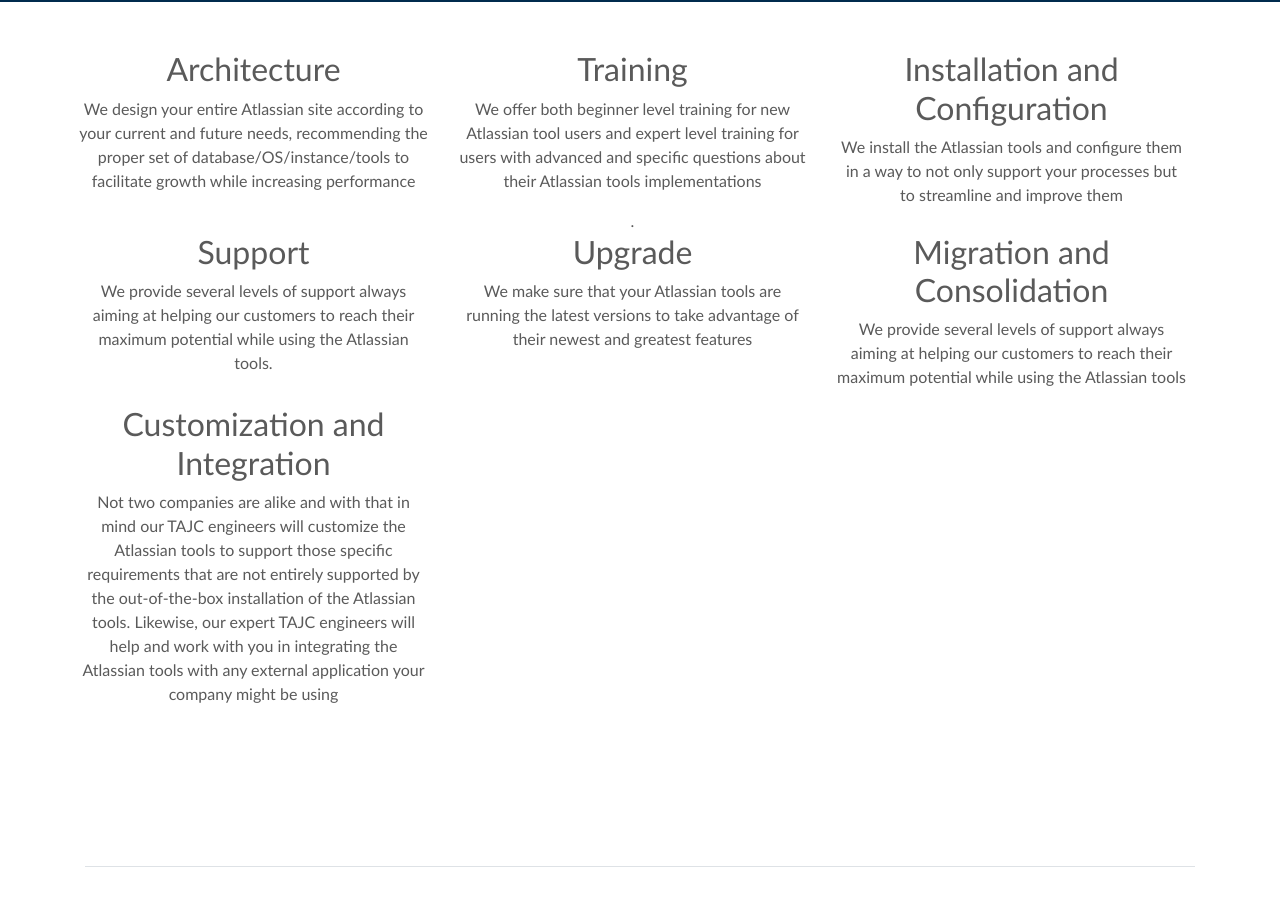
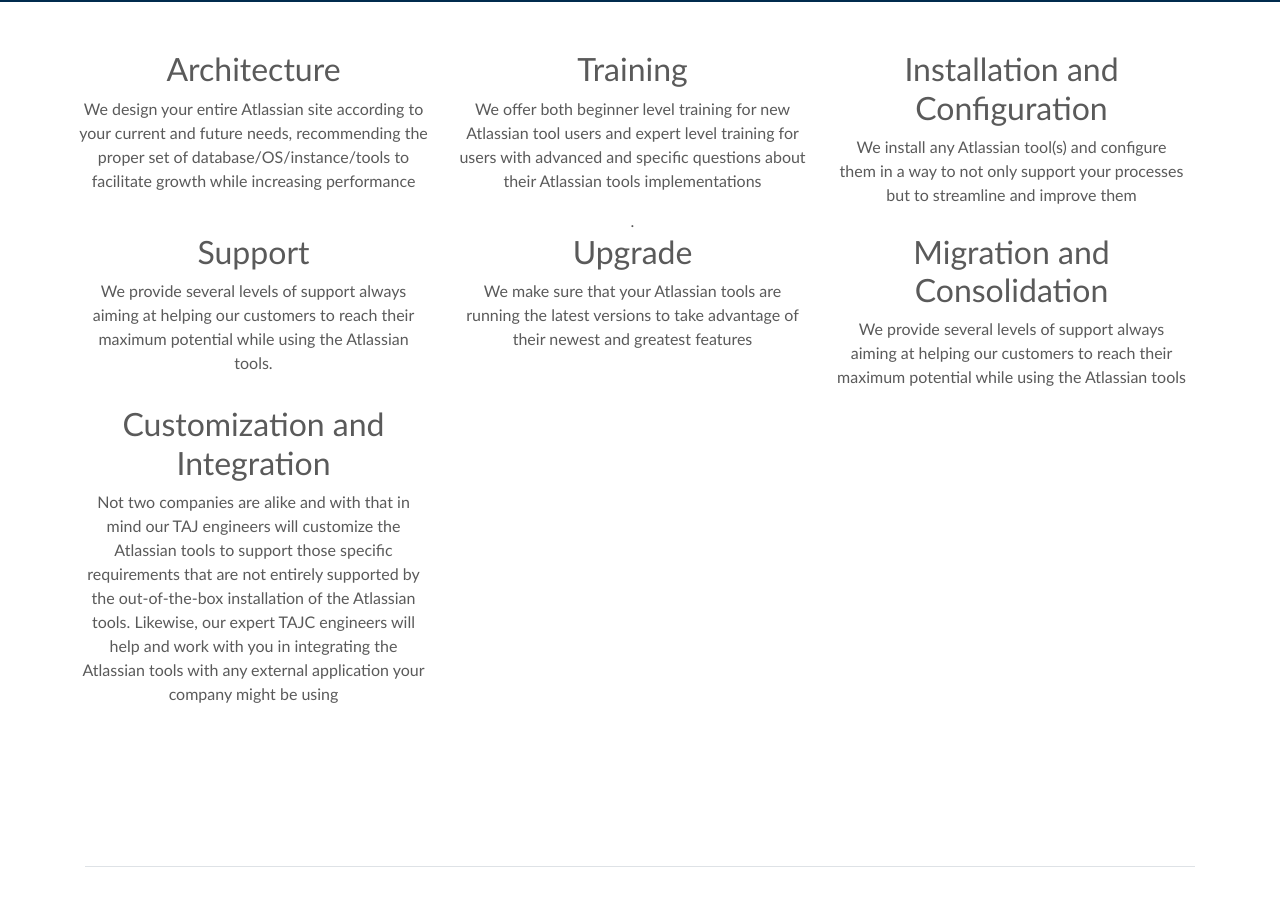
Before and after one commit to tux1489/tajweb, a plain HTML site: page atlassian.html in a window 1280 px wide. Shown: the part 720-1623 px from the top of the page. Drawn offline with nearby package versions, Linux system fonts and the light colour scheme.

Commit message:
minor info update

```diff
--- a/atlassian.html
+++ b/atlassian.html
@@ -99,7 +99,7 @@
           </div>
       <div class="col-md-4">
         <h2>Installation and Configuration</h2>
-        <p>We install the Atlassian tools and configure them in a way to not only support your processes but to streamline and improve them</p>
+        <p>We install any Atlassian tool(s) and configure them in a way to not only support your processes but to streamline and improve them</p>
       </div>
     </div>
     <div class="row">
@@ -120,7 +120,7 @@
     <div class="row">
         <div class="col-md-4">
             <h2>Customization and Integration</h2>
-            <p>Not two companies are alike and with that in mind our TAJC engineers will customize the Atlassian tools to support those specific requirements that are not entirely supported by the out-of-the-box installation of the Atlassian tools. Likewise, our expert TAJC engineers will help and work with you in integrating the Atlassian tools with any external application your company might be using</p>
+            <p>Not two companies are alike and with that in mind our TAJ engineers will customize the Atlassian tools to support those specific requirements that are not entirely supported by the out-of-the-box installation of the Atlassian tools. Likewise, our expert TAJC engineers will help and work with you in integrating the Atlassian tools with any external application your company might be using</p>
         </div>
 
     </div>
```
